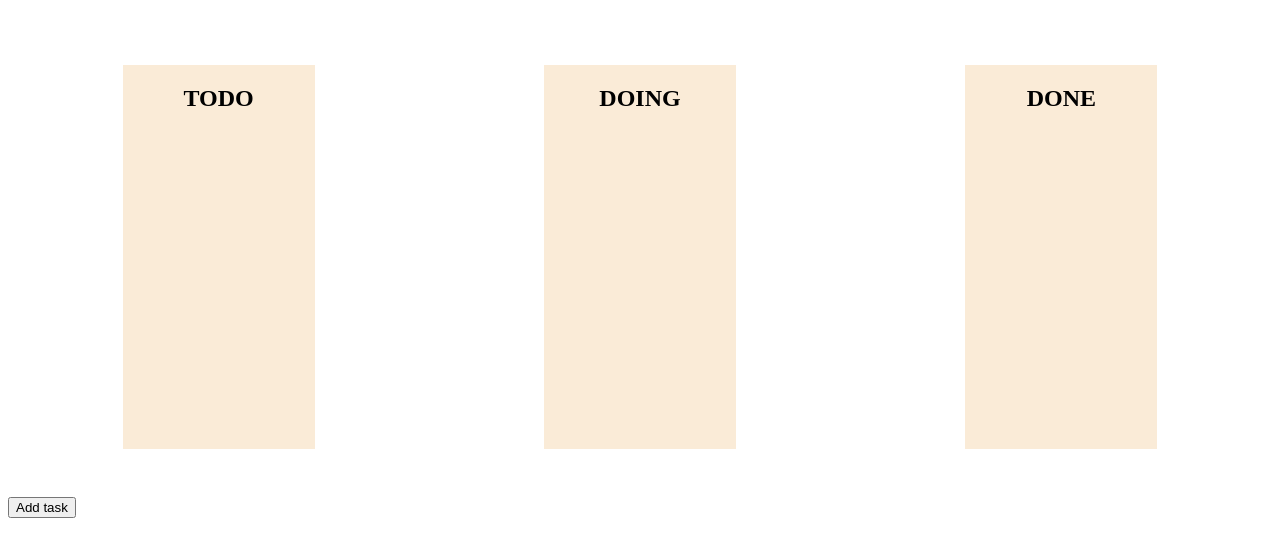
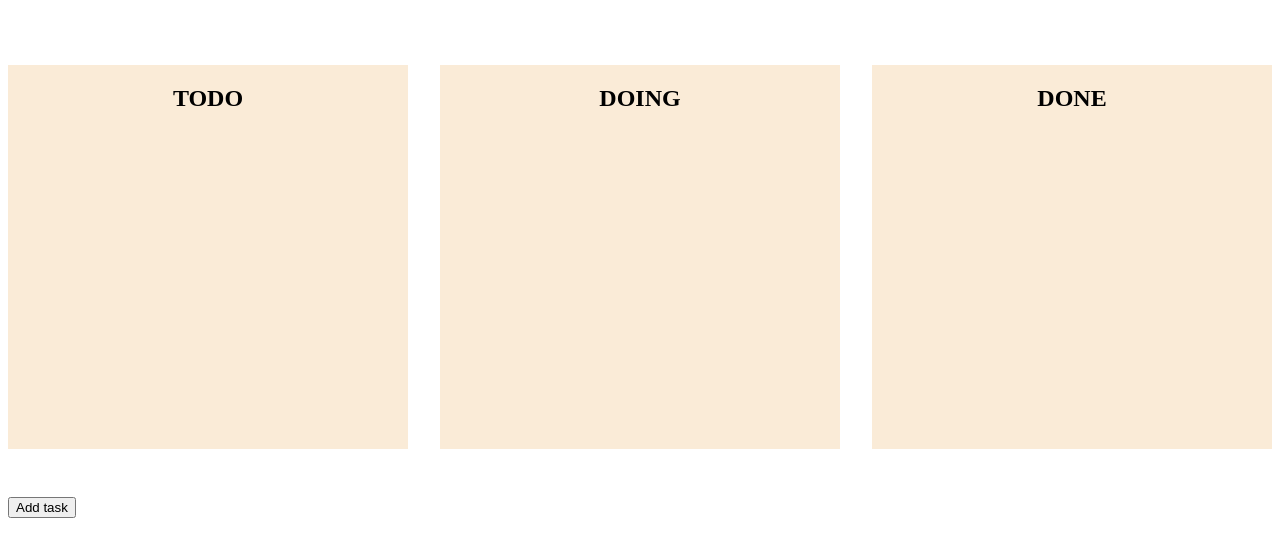
Before and after one commit to AlirezaR32/TaskForge, a plain HTML site: page index.html in a window 1280 px wide. Shown: the part 58-614 px from the top of the page. Drawn offline with Linux system fonts and the light colour scheme.

Commit message:
feat: Create initial UI sketch and HTML structure

```diff
--- a/index.html
+++ b/index.html
@@ -10,11 +10,11 @@
 
 <body>
     <header>
-        <nav>
+        <nav class="navbar">
             <h1>My Projects</h1>
             <div class="search-box">
                 <label for="search">Search Task</label>
-                <form action="#">
+                <form>
                     <input id="search" name="search" type="search" placeholder="Search tasks...">
                 </form>
             </div>
@@ -22,21 +22,21 @@
     </header>
     <main>
         <div class="task-board">
-            <section class="card">
+            <section class="task-column" data-status="todo">
                 <h2>TODO</h2>
                 <div class="task-list"></div>
             </section>
-            <section class="card">
+            <section class="task-column" data-status="doing">
                 <h2>DOING</h2>
                 <div class="task-list"></div>
             </section>
-            <section class="card">
+            <section class="task-column" data-status="done">
                 <h2>DONE</h2>
                 <div class="task-list"></div>
             </section>
         </div>
         <div>
-            <button>Add task</button>
+            <button type="button" id="add-task-btn">Add task</button>
         </div>
     </main>
     <footer></footer>
--- a/src/style.css
+++ b/src/style.css
@@ -9,15 +9,15 @@ nav{
 }
 
 .task-board{
-    display: flex;
-    justify-content: space-around;
+    display: grid;
+    grid-template-columns: repeat(3, 1fr);
+    gap: 2rem;
     margin: 3rem 0;
 
 }
 
-.card{
+.task-column{
     background-color: antiquewhite;
-    width: 12rem;
-    height: 24rem;
+    min-height: 24rem;
     text-align: center;
 }
```
